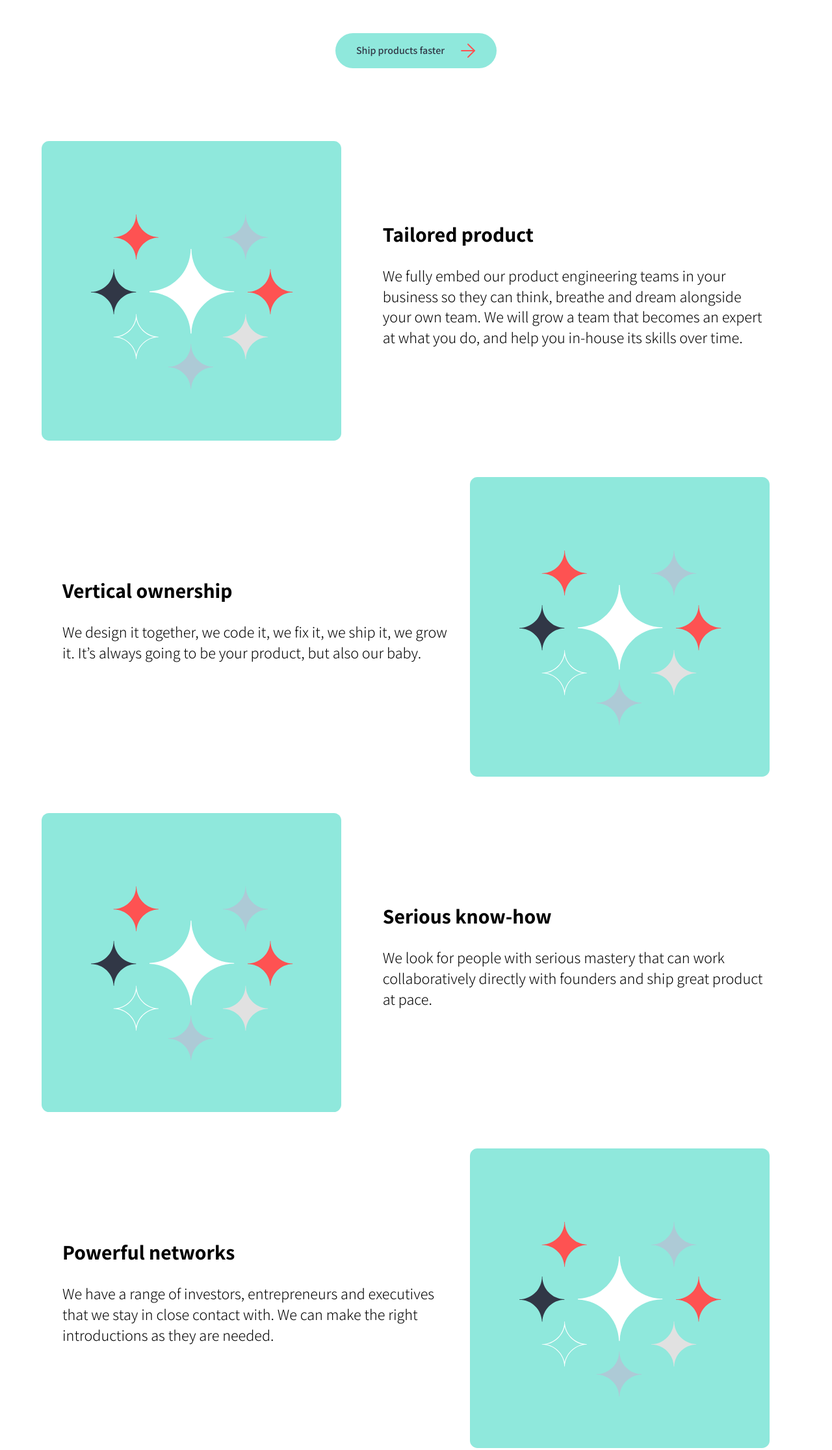
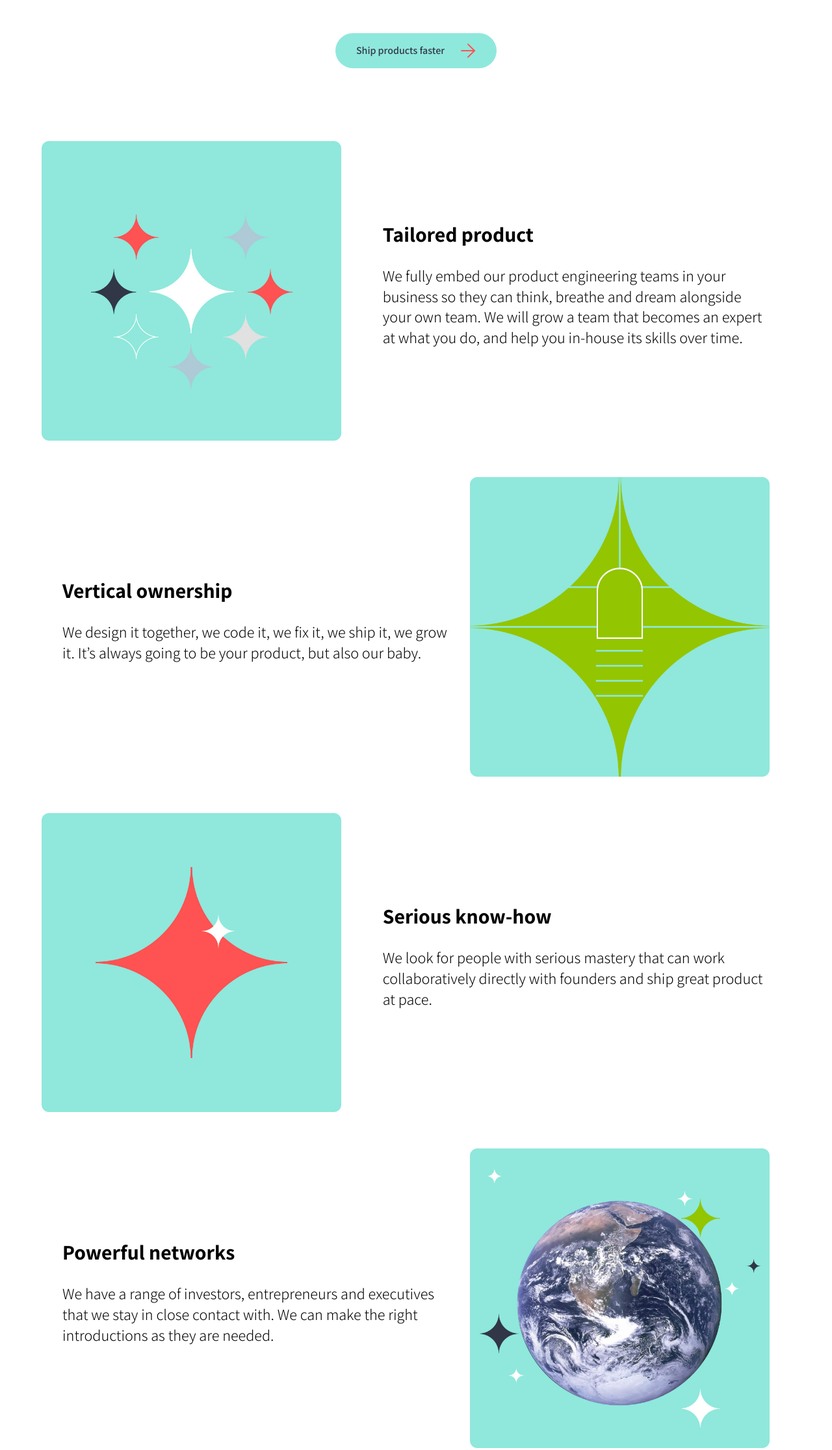
Before and after one commit to Liftr-Studio/liftr-web, a Gatsby site: page / in a window 1280 px wide. Shown: the part 1682-3913 px from the top of the page at 65% size. Built offline with nearby package versions, Linux system fonts and the light colour scheme; Gatsby itself is replaced by a stand-in of ours.

Commit message:
Add images for Media section on homepage

```diff
--- a/src/pages/index.js
+++ b/src/pages/index.js
@@ -9,7 +9,11 @@ import { Layout } from "../components/Layout"
 import { Media } from "../components/Media/Media"
 import { PageContainer } from "../components/PageContainer"
 import { SectionWrapper } from "../components/SectionWrapper"
-import tailoredProducts from "../images/media/tailored-products.svg"
+import foundersImage from "../images/media/founders.jpg"
+import knowHowImage from "../images/media/know-how.jpg"
+import powerfulNetworksImage from "../images/media/powerful-networks.jpg"
+import tailoredProductsImage from "../images/media/tailored-products.jpg"
+import verticalOwnershipImage from "../images/media/vertical-ownership.jpg"
 import {
   utilityCustomUL,
   utilityCustomContrastUL,
@@ -77,23 +81,23 @@ const IndexPage = () => {
 
       <PageContainer>
         <SectionWrapper>
-          <Media image={tailoredProducts}>
+          <Media image={tailoredProductsImage}>
             <Heading importance={2} theme={3}>Tailored product</Heading>
             <p>We fully embed our product engineering teams in your business so they can think, breathe and dream alongside your own team. We will grow a team that becomes an expert at what you do, and help you in-house its skills over time.</p>
           </Media>
-          <Media image={tailoredProducts} flip>
+          <Media image={verticalOwnershipImage} flip>
             <Heading importance={2} theme={3}>Vertical ownership</Heading>
             <p>We design it together, we code it, we fix it, we ship it, we grow it. It’s always going to be your product, but also our baby.</p>
           </Media>
-          <Media image={tailoredProducts}>
+          <Media image={knowHowImage}>
             <Heading importance={2} theme={3}>Serious know-how</Heading>
             <p>We look for people with serious mastery that can work collaboratively directly with founders and ship great product at pace.</p>
           </Media>
-          <Media image={tailoredProducts} flip>
+          <Media image={powerfulNetworksImage} flip>
             <Heading importance={2} theme={3}>Powerful networks</Heading>
             <p>We have a range of investors, entrepreneurs and executives that we stay in close contact with. We can make the right introductions as they are needed.</p>
           </Media>
-          <Media image={tailoredProducts}>
+          <Media image={foundersImage}>
             <Heading importance={2} theme={3}>Experienced founders</Heading>
             <p>We have spent over 15 years working with, contributing to and helping scale high growth companies. We know what breakneck growth looks like because we lived through it ourselves.</p>
 
```
Also changed, not shown: src/images/media/founders.jpg (added), src/images/media/know-how.jpg (added), src/images/media/powerful-networks.jpg (added), src/images/media/tailored-products.jpg (added), src/images/media/tailored-products.svg (deleted), src/images/media/vertical-ownership.jpg (added).
